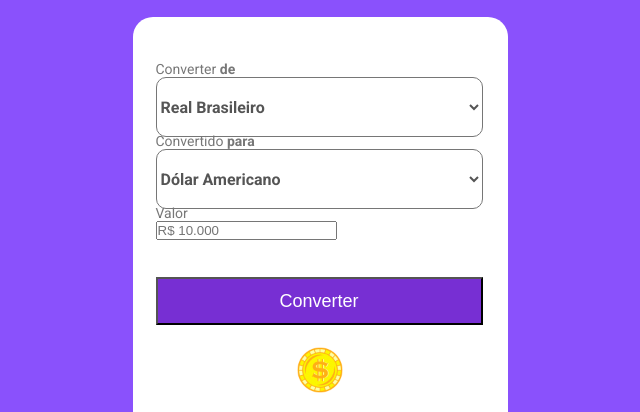
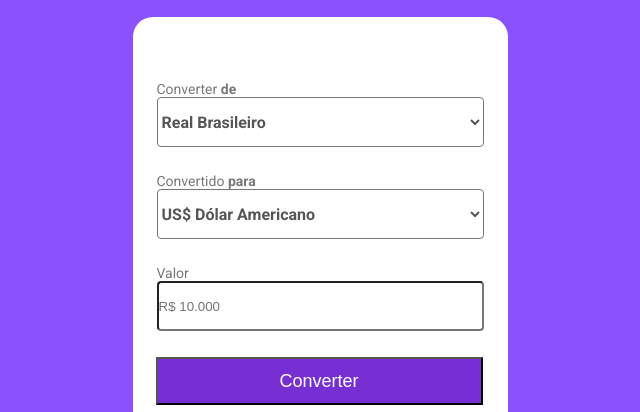
Before and after one commit to josivanSCastro/convertor-de-moeda, a plain HTML site: page index.html in a window 1280 px wide. Shown: the part 223-635 px from the top of the page, without its empty margins (320-960 px from the left). Drawn offline with Linux system fonts and the light colour scheme.

Commit message:
moeda girando duvida

```diff
--- a/index.html
+++ b/index.html
@@ -18,32 +18,33 @@
     <img class="logo-top" src="./assets/logo.gif.gif" alt="logo-convertor-de-moeda">
 
     <main>
-        <label class="tamanho-textos-label" for="">
+        <label>
             Converter <b>de</b>
             <br>
             <select>
-                <option value="">Real Brasileiro</option>
+                <option value="">  Real Brasileiro</option>
             </select>
         </label>
-        <label class="tamanho-textos-label" for="">
+        <label>
             Convertido <b>para</b>
             <br>
             <select name="" id="">
-                <option value="">Dólar Americano</option>
-                <option value="">Euro</option>
-                <option value="">Libra</option>
-                <option value="">Bitcoin</option>
+                <option value=""> US$ Dólar Americano</option>
+                <option value=""> € Euro</option>
+                <option value=""> £ Libra</option>
+                <option value=""> ₿ Bitcoin</option>
             </select>
         </label>
 
-        <label class="tamanho-textos-label" for="">
+        <label>
             Valor
             <br>
             <input placeholder="R$ 10.000">
         </label>
+
         <button>Converter</button>
-
-        <img class="moeda-convertendo" src="./assets/Coin 3.gif" alt="moeda-sendo-convertida">
+        <img class="moeda-girando-esq" src="./assets/Coin 3.gif" alt="moeda-sendo-convertida">
+        <!-- <img class="moeda-girando-dirt" src="./assets/Coin 3.gif" alt="moeda-sendo-convertida"> -->
     </main>
 
     <section>
@@ -57,7 +58,7 @@
         <div>
 
             <img src="./assets/logo-dolar.png" alt="logo-moeda-a-convertida">
-            <p>Dólar</p>
+            <p>Dólar Americano</p>
             <p>US$ 0,00</p>
         </div>
     </section>
--- a/style.css
+++ b/style.css
@@ -3,7 +3,8 @@
        padding: 0;
        box-sizing: border-box;
    }
-   body{
+
+   body {
        background: rgba(138, 81, 252, 1);
    }
 
@@ -41,38 +42,50 @@
 
    }
 
-   .moeda-convertendo {
-    display: block;
+   .moeda-girando-esq {
+    margin: 10px 25px;
+
+
+   }
+   /* .moeda-girando-dirt { talvez deixe assim
+     display: inline-block;
        width: 50px;
        height: 50px;
-       margin:20px auto;
+       margin: 20px auto;
 
-   }
+   } */
 
    label {
-    display:block;
+       display: block;
        font-family: Roboto;
        font-size: 14px;
        font-weight: 400;
        color: rgba(119, 119, 119, 1);
        width: 327px;
        height: 72px;
-
-
+       margin: 20px auto;
 
    }
 
    select {
        width: 327px;
-    height: 60px;
-    border-radius: 10px;
+       height: 50px;
+       border-radius: 4px;
+       border: 1;
        font-family: Roboto;
        font-size: 16px;
        font-weight: 700;
-       text-align: left;
        color: rgba(85, 85, 85, 1);
        background: white;
 
+
+   }
+
+   input {
+       width: 327px;
+       height: 50px;
+       border-radius: 4px;
+       border: 1;
    }
 
    button {
@@ -84,7 +97,8 @@
        background: rgba(119, 47, 211, 1);
 
    }
-   section{
+
+   section {
        display: block;
        width: 127px;
        height: 251px;
```
Lines whose indentation alone changed are shown as unchanged.
